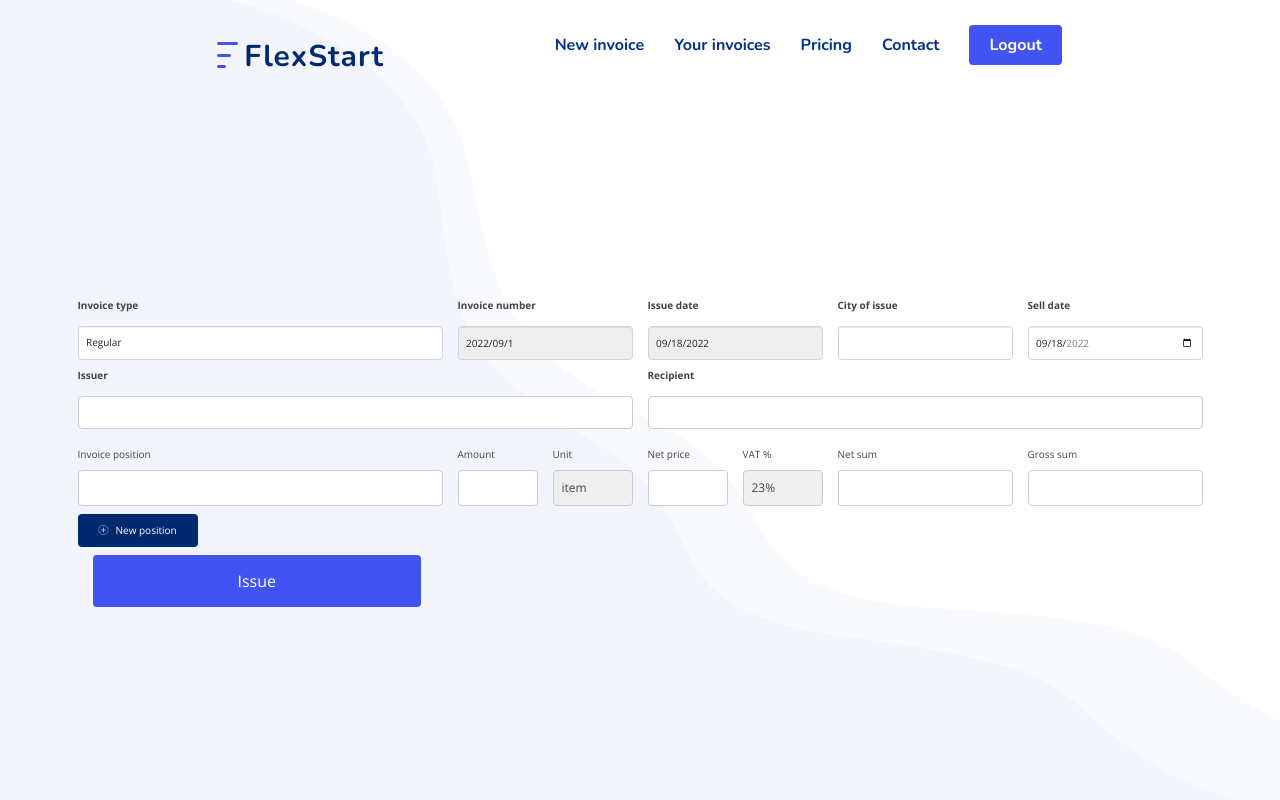
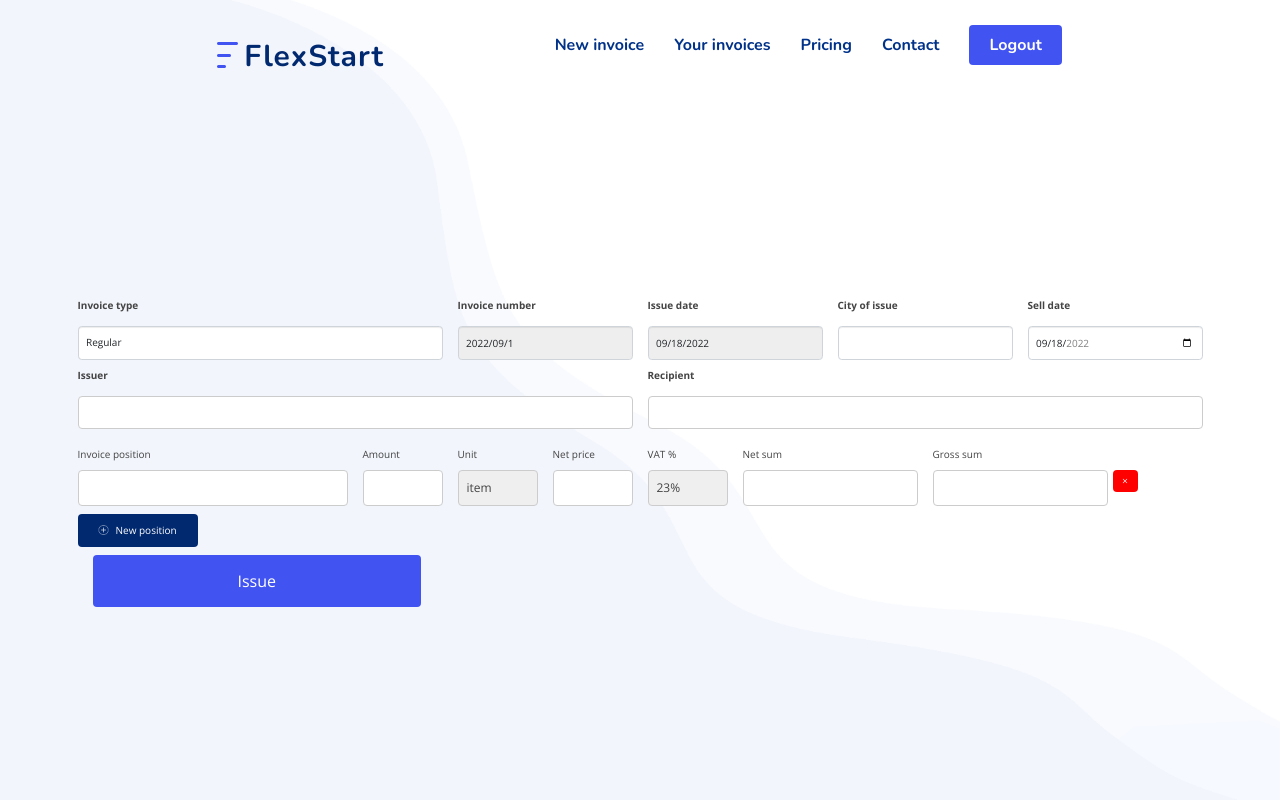
Before and after one commit to rafal-mokrzycki/invoicing-app, a Flask app: page /new-invoice in a window 1280 px wide. Run offline with Flask 2, Linux system fonts and the light colour scheme; a user stored in the database is signed in; some libraries are stand-ins or nearby versions.

Commit message:
Add draft button for deleting invoice position

```diff
--- a/static/assets/css/style.css
+++ b/static/assets/css/style.css
@@ -2504,6 +2504,26 @@ color: #fff;
   margin-right: 7px;
 }
 
+.btn-delete-position {
+  background: red;
+  border: red;
+  border-radius: 4px;
+  margin: 8px -10px;
+  display: inline-block;
+
+}
+
+.btn-delete-position:hover {
+  background: rgb(255, 65, 65);
+  border: rgb(255, 65, 65);
+
+}
+
+.bi-x {
+  color: white;
+}
+
+
 /* Style inputs */
 input,
 select {
--- a/templates/new_invoice.html
+++ b/templates/new_invoice.html
@@ -1,3 +1,4 @@
+<!DOCTYPE html>
 <html>
 
 <head>
@@ -120,7 +121,7 @@
 
                 <!-- invoice position - texts -->
                 <div class="row invoice-positions-texts" id="invoice-positions-texts">
-                    <div class="feature-box col-lg-4 ">Invoice position</div>
+                    <div class="feature-box col-lg-3 ">Invoice position</div>
                     <!-- <div class="col-sm-1 more more_d row1 hidden" style="display: none;">PKWiU&nbsp;</div>
                     <div class="col-sm-1 more_discount1 row4 hidden" style="display: none;">Rabat</div> -->
                     <div class="col-sm-1 row3 ">Amount</div>
@@ -133,8 +134,48 @@
 
                 <!-- invoice position - values -->
                 <div class="invoice-positions-values" id="invoice-positions-values">
+                    <div class="invoice-positions-hidden" id="invoice-positions-hidden" hidden>
+                        <div class="row invoice-position-0" id="invoice-position-0">
+                            <div class="feature-box col-lg-3 "><input type="text" name="position" id="position" value="{{
+                        request.form.position }}"></div>
+                            <div class="col-sm-1 row3 "><input type="number" name="amount" id="amount" min=0 value="{{
+                        request.form.amount }}"
+                                    onchange="sumNetFunction(amount, price_net) ; sumGrossFunction(amount, price_net, tax_rate)">
+                            </div>
+                            <div class="col-sm-1 row3"><select type="text" name="unit" value="{{
+                        request.form.unit }}">
+                                    <option value="item" selected>item</option>
+                                    <option value="h">h</option>
+                                    <option value="days">days</option>
+                                    <option value="months">months</option>
+                                    <option value="km">km</option>
+                                    <option value="m2">m2</option>
+                                    <option value="kg">kg</option>
+                                </select></div>
+                            <div class="col-sm-1 more_discount2 row1"><input type="number" id="price_net"
+                                    name="price_net" min=0
+                                    onchange="sumNetFunction(amount, price_net) ; sumGrossFunction(amount, price_net, tax_rate)"
+                                    value="{{
+                        request.form.price_net }}"></div>
+                            <div class="col-sm-1 more row_tax "><select type="number" id="tax_rate" name="tax_rate"
+                                    onchange="sumNetFunction(amount, price_net) ; sumGrossFunction(amount, price_net, tax_rate)"
+                                    value="{{
+                        request.form.tax_rate }}">
+                                    <option type="number" value="0.0">exempt</option>
+                                    <option type="number" value="0.0">0%</option>
+                                    <option type="number" value="0.05">5%</option>
+                                    <option type="number" value="0.08">8%</option>
+                                    <option type="number" value="0.23" selected>23%</option>
+                                </select></div>
+                            <div class="col-sm-2 row1 "><input type="number" name="sum_net" id="sum_net" value="{{
+                        sum_net }}" readonly></div>
+                            <div class="col-sm-2 row1"><input type="number" name="sum_gross" id="sum_gross" value="{{
+                        sum_gross }}" readonly></div>
+
+                        </div>
+                    </div>
                     <div class="row invoice-position-1" id="invoice-position-1">
-                        <div class="feature-box col-lg-4 "><input type="text" name="position" value="{{
+                        <div class="feature-box col-lg-3 "><input type="text" name="position" id="position" value="{{
                         request.form.position }}"></div>
                         <div class="col-sm-1 row3 "><input type="number" name="amount" id="amount" min=0 value="{{
                         request.form.amount }}"
@@ -169,13 +210,16 @@
                         sum_net }}" readonly></div>
                         <div class="col-sm-2 row1"><input type="number" name="sum_gross" id="sum_gross" value="{{
                         sum_gross }}" readonly></div>
+                        <div class="col-sm-1 row1"><a class="btn btn-delete-position" onclick="deletePosition()"><i
+                                    class="bi bi-x"></i></a>
+
 
                         </div>
                     </div>
                     <!-- issue buton -->
                     <div class="add_buttons ">
-                    <a id="add_next_position" href="#" onclick="addNextFn();set_autocomplete();return false;"
-                        accesskey="M" title="New position" class="button-add-next-position btn success">
+                        <a id="add_next_position" href="#" onclick="addNextFn()" accesskey="M" title="New position"
+                            class="button-add-next-position btn success">
                             <i class="bi bi-plus-circle-dotted"></i><span>New position</span>
                         </a>
                     </div>
@@ -225,20 +269,26 @@
             var price_net = document.getElementById('price_net').value;
             var tax_rate = document.getElementById('tax_rate').value;
             // Multiply them and display
-            // var multiplication = amount * price_net + (amount * price_net * tax_rate);
             var multiplication = amount * price_net + (amount * price_net * tax_rate);
             document.getElementById('sum_gross').value = multiplication;
         }
     </script>
     <script>
         function addNextFn() {
-            let parent_element = document.getElementById("invoice-positions-values");
-            let example_position = document.getElementById("invoice-position-1");
-            let new_position = example_position.cloneNode(true);
+            var parent_element = document.getElementById("invoice-positions-values");
+            var example_position = document.getElementById("invoice-position-0");
+            var new_position = example_position.cloneNode(true);
             new_position.id = "invoice-position-2";
             parent_element.appendChild(new_position);
+
         }
     </script>
+    <script>
+        function deletePosition() {
+        }
+    </script>
+
+
 </body>
 
 </html>
```
Lines whose indentation alone changed are shown as unchanged.
